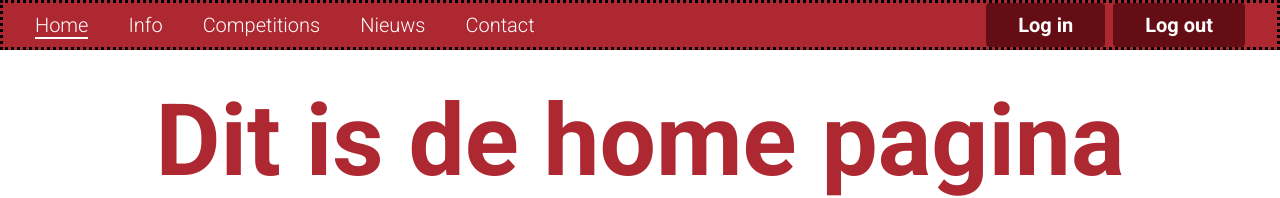
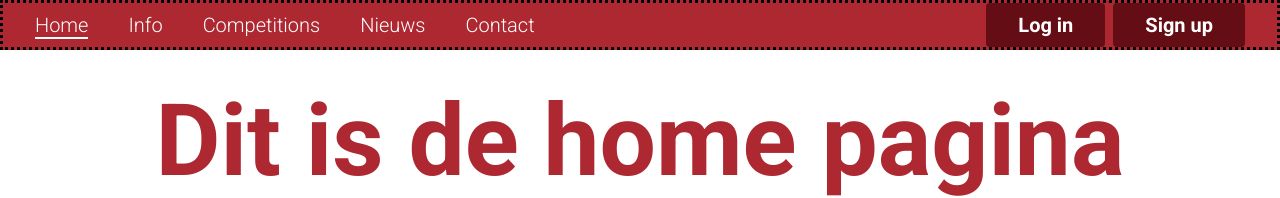
Before and after one commit to Bas-SDR/pinpoint-frontend, a React (Vite) app: page / in a window 1280 px wide. Shown: the top 198 px of the page. Built offline with nearby package versions, Linux system fonts and the light colour scheme.

Commit message:
added context basis, to add JWT token when created in backend

```diff
--- a/src/App.jsx
+++ b/src/App.jsx
@@ -1,6 +1,6 @@
 import './App.css'
 import NavBar from "./components/navBar/NavBar.jsx";
-import {Route, Routes} from "react-router-dom";
+import {Navigate, Route, Routes} from "react-router-dom";
 import Profile from "./pages/profilePage/Profile.jsx";
 import SignIn from "./pages/signInPage/SignIn.jsx";
 import SignUp from "./pages/signUpPage/SignUp.jsx";
@@ -10,8 +10,12 @@ import Competitions from "./pages/competitionsPage/Competitions.jsx";
 import Info from "./pages/infoPage/Info.jsx";
 import News from "./pages/newsPage/News.jsx";
 import Contact from "./pages/contactPage/Contact.jsx";
+import {AuthContext} from "./context/AuthContext.jsx";
+import {useContext} from "react";
+import Admin from "./pages/adminPage/Admin.jsx";
 
 function App() {
+    const { isAuth } = useContext(AuthContext);
 
     return (
         <>
@@ -25,7 +29,8 @@ function App() {
                     <Route path="/contact" element={<Contact/>}/>
                     <Route path="/signin" element={<SignIn/>}/>
                     <Route path="/signup" element={<SignUp/>}/>
-                    <Route path="/profile" element={<Profile/>}/>
+                    <Route path="/profile" element={isAuth ? <Profile/> : <Navigate to="/" />}/>
+                    <Route path="/admin" element={isAuth ? <Admin/> : <Navigate to="/" />}/> {/*TODO Make check on role instead of isAuth*/}
                     <Route path="*" element={<NotFound/>}/>
                 </Routes>
             </div>
--- a/src/components/navBar/NavBar.jsx
+++ b/src/components/navBar/NavBar.jsx
@@ -1,9 +1,11 @@
 import './NavBar.css';
 import {useNavigate, NavLink} from 'react-router-dom'
+import {useContext} from "react";
+import {AuthContext} from "../../context/AuthContext.jsx";
 
 function NavBar() {
     const navigate = useNavigate();
-
+    const {isAuth, login, logout} = useContext(AuthContext);
 
     return (
         <>
@@ -36,22 +38,43 @@ function NavBar() {
                             <NavLink to="/contact"
                                      className={({isActive}) => isActive === true ? "active-link" : "default-link"}>Contact</NavLink>
                         </li>
+                        {isAuth === true && //TODO Add check for role in JWT instead of login status.
+                        <li>
+                            <NavLink to="/admin"
+                                     className={({isActive}) => isActive === true ? "active-link" : "default-link"}>Admin</NavLink>
+                        </li>}
                     </ul>
                     <div>
-
+                        {isAuth ?
                             <button
                                 type="button"
-                            onClick={() => navigate('/signin')}
+                                onClick={() => navigate('/profile')}
+                            >
+                                My profile
+                            </button>
+                            :
+                            <button
+                                type="button"
+                                onClick={login}
                             >
                                 Log in
                             </button>
+                        }
+                        {isAuth ?
                             <button
                                 type="button"
-                            onClick={() => navigate('/logout')}
-                            //TODO Add logout functionality and navigate to home page after logout
+                                onClick={logout}
                             >
-                            Log out
+                                Sign out
                             </button>
+                            :
+                            <button
+                                type="button"
+                                onClick={() => navigate('/signup')}
+                            >
+                                Sign up
+                            </button>
+                        }
                     </div>
                 </div>
             </nav>
--- /dev/null
+++ b/src/context/AuthContext.jsx
@@ -0,0 +1,33 @@
+import {createContext, useState} from "react";
+import {useNavigate} from "react-router-dom";
+
+export const AuthContext = createContext({});
+
+function AuthContextProvider({children}) {
+    const [isAuth, toggleIsAuth] = useState(false);
+    const navigate = useNavigate();
+
+    function login() {
+        toggleIsAuth(true);
+        navigate('/profile');
+    }
+
+    function logout() {
+        toggleIsAuth(false);
+        navigate('/');
+    }
+
+    const contextData = {
+        isAuth: isAuth,
+        login: login,
+        logout: logout,
+    };
+
+    return (
+        <AuthContext.Provider value={contextData}>
+            {children}
+        </AuthContext.Provider>
+    );
+}
+
+export default AuthContextProvider;
--- /dev/null
+++ b/src/helpers/isTokenValid.js
@@ -0,0 +1,5 @@
+function isTokenValid(decodedToken) {
+    return decodedToken.exp > Math.floor(Date.now()/1000);
+}
+
+export default isTokenValid;
--- a/src/main.jsx
+++ b/src/main.jsx
@@ -3,11 +3,14 @@ import {createRoot} from 'react-dom/client'
 import './index.css'
 import App from './App.jsx'
 import {BrowserRouter as Router} from 'react-router-dom';
+import AuthContextProvider from "./context/AuthContext";
 
 createRoot(document.getElementById('root')).render(
     <StrictMode>
         <Router>
+            <AuthContextProvider>
             <App/>
+            </AuthContextProvider>
         </Router>
     </StrictMode>,
 )
--- /dev/null
+++ b/src/pages/adminPage/Admin.jsx
@@ -0,0 +1,11 @@
+import './Admin.css';
+
+function Admin() {
+    return (
+        <>
+            <h1>Dit is de admin page</h1>
+        </>
+    );
+}
+
+export default Admin;
```
Also changed, not shown: src/pages/adminPage/Admin.css (added). Lines whose indentation alone changed are shown as unchanged.
